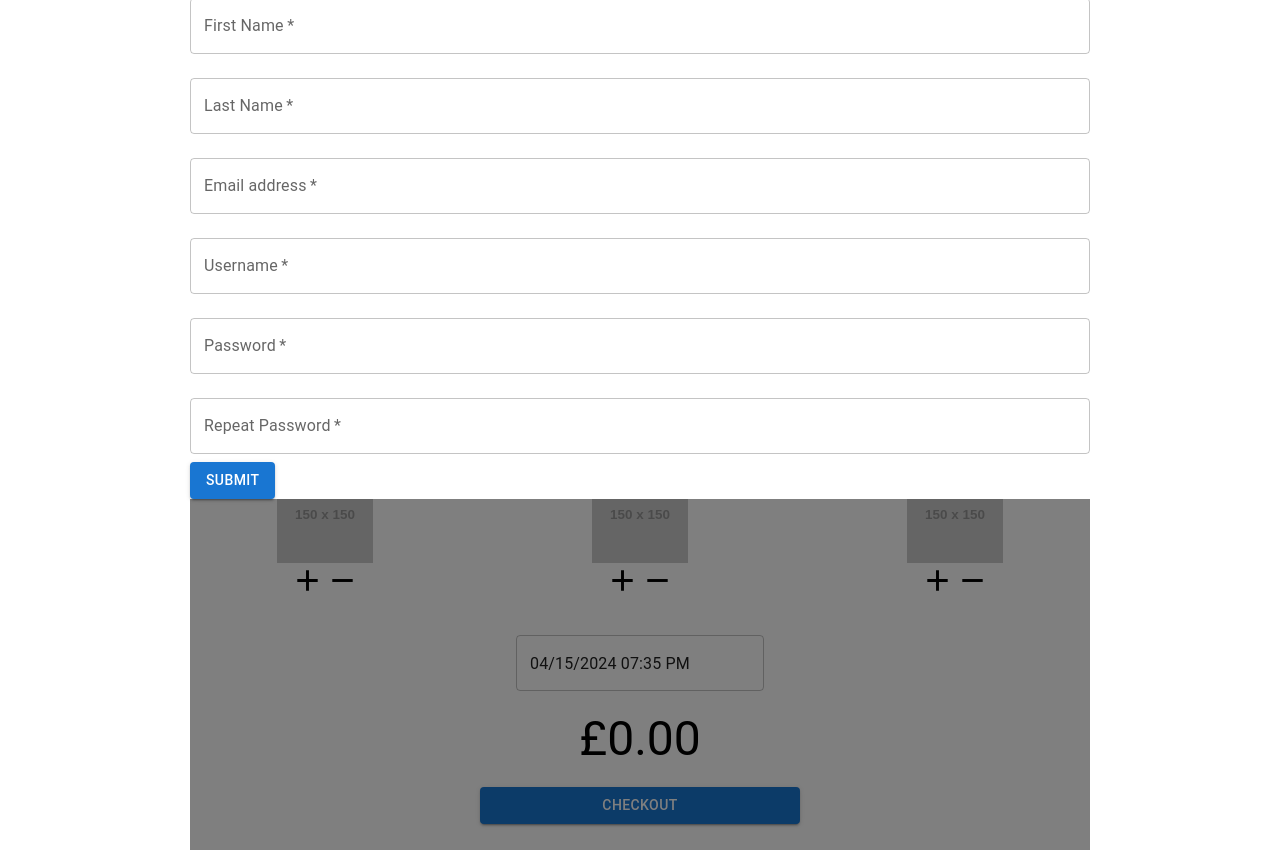
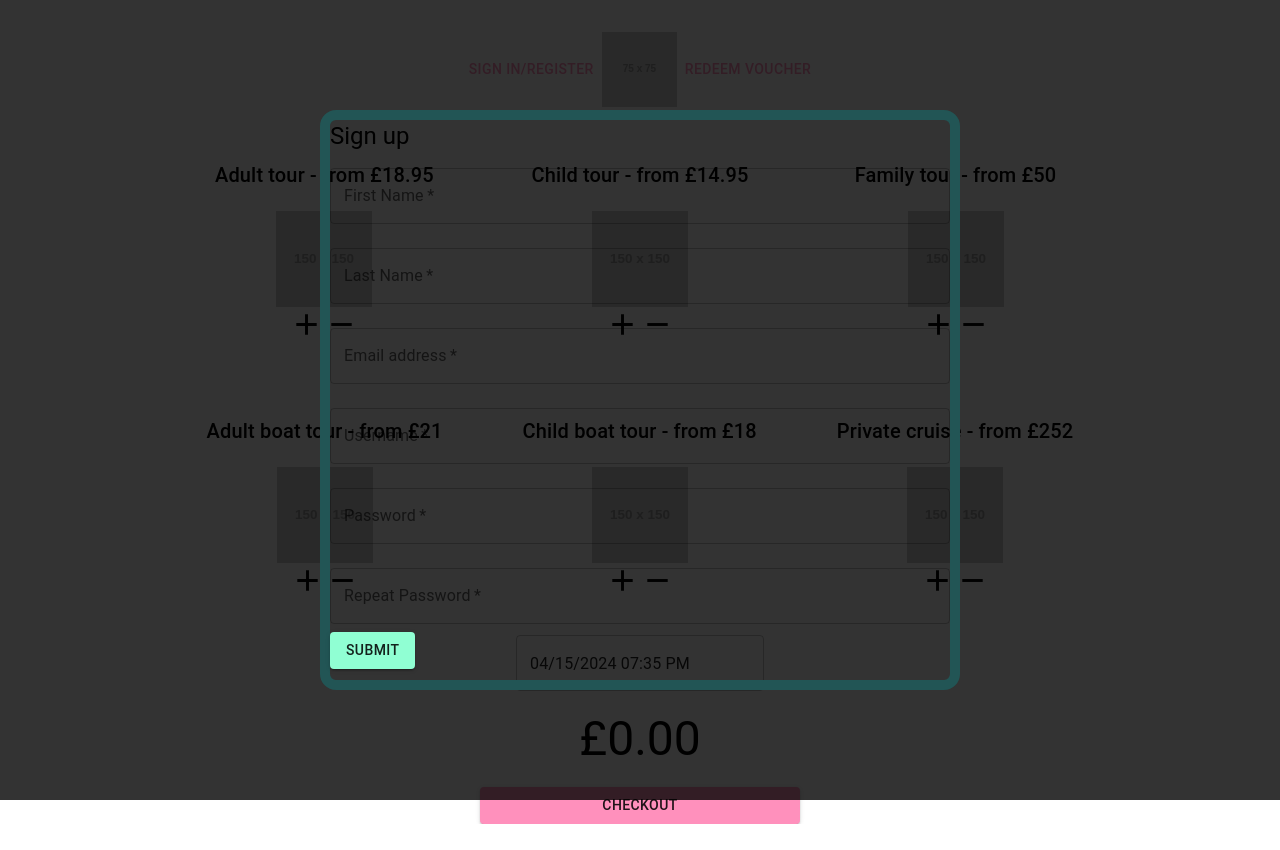
Before and after one commit to Alexei322/TM470, a Next.js app in the folder tm470project/: page /WebStore in a window 1280 px wide. Both pictures are taken after a click on the button "SIGN IN/REGISTER". After the commit the page ends 824 px from the top, so only its background shows below. Built offline with nearby package versions, Linux system fonts and the light colour scheme.

Commit message:
Worked on the theme, and sign in modal of the website, changing up the theme

```diff
--- a/tm470project/CartContext.js
+++ b/tm470project/CartContext.js
@@ -6,35 +6,59 @@ export const CartProvider = ({ children }) => {
   const [cart, setCart] = useState([]);
 
   const addToCart = (product) => {
-    setCart((prevState) => {
-      const itemIndex = prevState.findIndex((item) => item.name === product.name);
-      if (itemIndex !== -1) {
-        const newCart = [...prevState];
-        newCart[itemIndex].quantity += 1;
-        return newCart;
+    setCart((cart) => {
+      const productExists = cart.some((item) => item.name === product.name);
+      if (productExists) {
+        return cart
+          .map((item) =>
+            item.name === product.name
+              ? { ...item, quantity: item.quantity + 1 }
+              : item
+          )
+          .filter((item) => item.quantity > 0);
       } else {
-        return [...prevState, { ...product, quantity: 1 }];
+        return [...cart, { ...product, quantity: 1 }];
       }
     });
   };
+  //   setCart((prevState) => {
+  //     const itemIndex = prevState.findIndex(
+  //       (item) => item.name === product.name
+  //     );
+  //     if (itemIndex !== -1) {
+  //       const newCart = [...prevState];
+  //       newCart[itemIndex].quantity += 1;
+  //       return newCart;
+  //     } else {
+  //       return [...prevState, { ...product, quantity: 1 }];
+  //     }
+  //   });
+  // };
 
   const removeFromCart = (product) => {
     setCart((cart) => {
-      const itemIndex = cart.findIndex((item) => item.name === product.name);
-      if (itemIndex !== -1) {
-        const newCart = [...cart];
-        if (newCart[itemIndex].quantity > 0) {
-          newCart[itemIndex].quantity -= 1;
-        }
-        if (newCart[itemIndex].quantity === 0) {
-          newCart.splice(itemIndex, 1);
-        }
-        return newCart;
-      } else {
-        return cart;
-      }
+      return cart
+        .map((item) =>
+          item.name === product.name
+            ? { ...item, quantity: item.quantity - 1 }
+            : item
+        )
+        .filter((item) => item.quantity > 0);
     });
   };
+
+  // setCart((cart) => {
+  //   const updatedCart = cart
+  //     .map((item) => {
+  //       if (item.name === product.name && item.quantity > 0) {
+  //         return { ...item, quantity: item.quantity - 1 };
+  //       }
+  //       return item;
+  //     })
+  //     .filter((item) => item.quantity > 0);
+
+  //   return updatedCart;
+  // });
 
   const calculateBasketTotal = () => {
     return cart.reduce((acc, item) => acc + item.price * item.quantity, 0);
@@ -44,16 +68,26 @@ export const CartProvider = ({ children }) => {
     let keyVal = 0;
     return cart.map((item) => {
       keyVal++;
-      return <Typography variant="h6" key={keyVal}>{`${item.name} - £${item.price} Quantity: ${item.quantity}`}</Typography>
-
-    })
-  }
+      return (
+        <Typography
+          variant="h6"
+          key={keyVal}
+        >{`${item.name} - £${item.price} Quantity: ${item.quantity}`}</Typography>
+      );
+    });
+  };
 
   console.log(cart);
 
   return (
     <CartContext.Provider
-      value={{ cart, addToCart, removeFromCart, calculateBasketTotal, displayCart }}
+      value={{
+        cart,
+        addToCart,
+        removeFromCart,
+        calculateBasketTotal,
+        displayCart,
+      }}
     >
       {children}
     </CartContext.Provider>
--- a/tm470project/components/ProductItem.js
+++ b/tm470project/components/ProductItem.js
@@ -2,7 +2,7 @@ import AddIcon from "@mui/icons-material/Add";
 import RemoveIcon from "@mui/icons-material/Remove";
 import { Typography } from "@mui/material";
 import { useState } from "react";
-import { useCart, useCallback } from "@/CartContext";
+import { useCart } from "@/CartContext";
 export default function ProductItem({
   width,
   height,
@@ -73,7 +73,7 @@ export default function ProductItem({
                 fontSize: isAddIconHovered ? "45px" : "35px", // Use inline style for fontSize
                 transition: "font-size 0.3s", // Optional: smooth transition for the size change
               }}
-              onClick={() => handleAddToCart(product)}
+              onClick={() => addToCart(product)}
             />
             <RemoveIcon
               fontSize="large"
@@ -84,7 +84,7 @@ export default function ProductItem({
                 fontSize: isRemoveIconHovered ? "45px" : "35px", // Use inline style for fontSize
                 transition: "font-size 0.5s", // Optional: smooth transition for the size change
               }}
-              onClick={() => handleRemoveFromCart(product)}
+              onClick={() => removeFromCart(product)}
             />
           </div>
         )}
--- a/tm470project/components/SignInModal.js
+++ b/tm470project/components/SignInModal.js
@@ -7,16 +7,23 @@ import {
   Typography,
 } from "@mui/material";
 import { useState } from "react";
-import theme from "@/theme";
+import Fade from "@mui/material/Fade";
+import { useTheme } from '@mui/material/styles';
+
 export default function SignInModal() {
-  const sx = {
+  const theme = useTheme();
+  const style = {
     position: "absolute",
     top: "50%",
     left: "50%",
-    width: 900,
-    height: 900,
+    width: "400",
+    minHeight: 580,
+    height: "auto",
     transform: "translate(-50%, -50%)",
-    bgcolor: "background.paper",
+    boxShadow: 12,
+    border: "10px solid #255",
+    borderRadius: "1rem",
+    p: 4,
   };
   const [modalOpen, setModalOpen] = useState(false);
   const setOpen = () => setModalOpen(true);
@@ -37,8 +44,15 @@ export default function SignInModal() {
     <ThemeProvider theme={theme}>
       <div>
         <Button onClick={setOpen}>Sign in/register</Button>
-        <Modal style={sx} open={modalOpen} onClose={setClose}>
-          <Box component="form" noValidate sx={{bgcolor: 'white'}}>
+        <Modal
+          open={modalOpen}
+          onClose={setClose}
+          slotProps={{
+            backdrop: { style: { backgroundColor: "rgba(0,0,0,0.8)" } },
+          }}
+        >
+          <Fade in={modalOpen} timeout={500}>
+            <Box style={style} component="form" noValidate>
               <Typography variant="h5">Sign up</Typography>
               <TextField
                 label="First Name"
@@ -82,8 +96,12 @@ export default function SignInModal() {
                 margin="normal"
                 required
               ></TextField>
-            <Button variant="contained" color="primary"> Submit</Button>
+              <Button variant="contained" color="secondary">
+                {" "}
+                Submit
+              </Button>
             </Box>
+          </Fade>
         </Modal>
       </div>
     </ThemeProvider>
--- a/tm470project/pages/WebStore/index.js
+++ b/tm470project/pages/WebStore/index.js
@@ -2,8 +2,9 @@ import WebHeader from "@/components/WebHeader";
 import ProductGrid from "@/components/ProductGrid";
 import CalendarTimePicker from "@/components/CalendarTimePicker";
 import { Typography, Button } from "@mui/material";
-import {  useState } from "react";
+import { useState } from "react";
 import { useCart } from "@/CartContext";
+
 export default function WebStore() {
   const [calendarValue, setCalendarValue] = useState();
   const { calculateBasketTotal, displayCart } = useCart();
--- a/tm470project/pages/_app.js
+++ b/tm470project/pages/_app.js
@@ -1,7 +1,7 @@
 import "@/styles/globals.css";
+import { CartProvider } from "@/CartContext";
+import { ThemeProvider } from "@mui/material/styles";
 import theme from "@/theme";
-import { ThemeProvider } from "@mui/material";
-import { CartProvider } from "@/CartContext";
 export default function App({ Component, pageProps }) {
   return (
     <ThemeProvider theme={theme}>
--- a/tm470project/theme.js
+++ b/tm470project/theme.js
@@ -2,11 +2,18 @@ import { createTheme } from '@mui/material/styles';
 
 const theme = createTheme({
   palette: {
+    type: 'dark',
     primary: {
-      main: '#1976d2',
+      main: '#FF90BC',
     },
     secondary: {
-      main: '#dc004e',
+      main: '#90ffd3',
+    },
+    background: {
+      default: '#ff90f4',
+    },
+    error: {
+      main: '#ffd390',
     },
   },
 });
```
Lines whose indentation alone changed are shown as unchanged.
